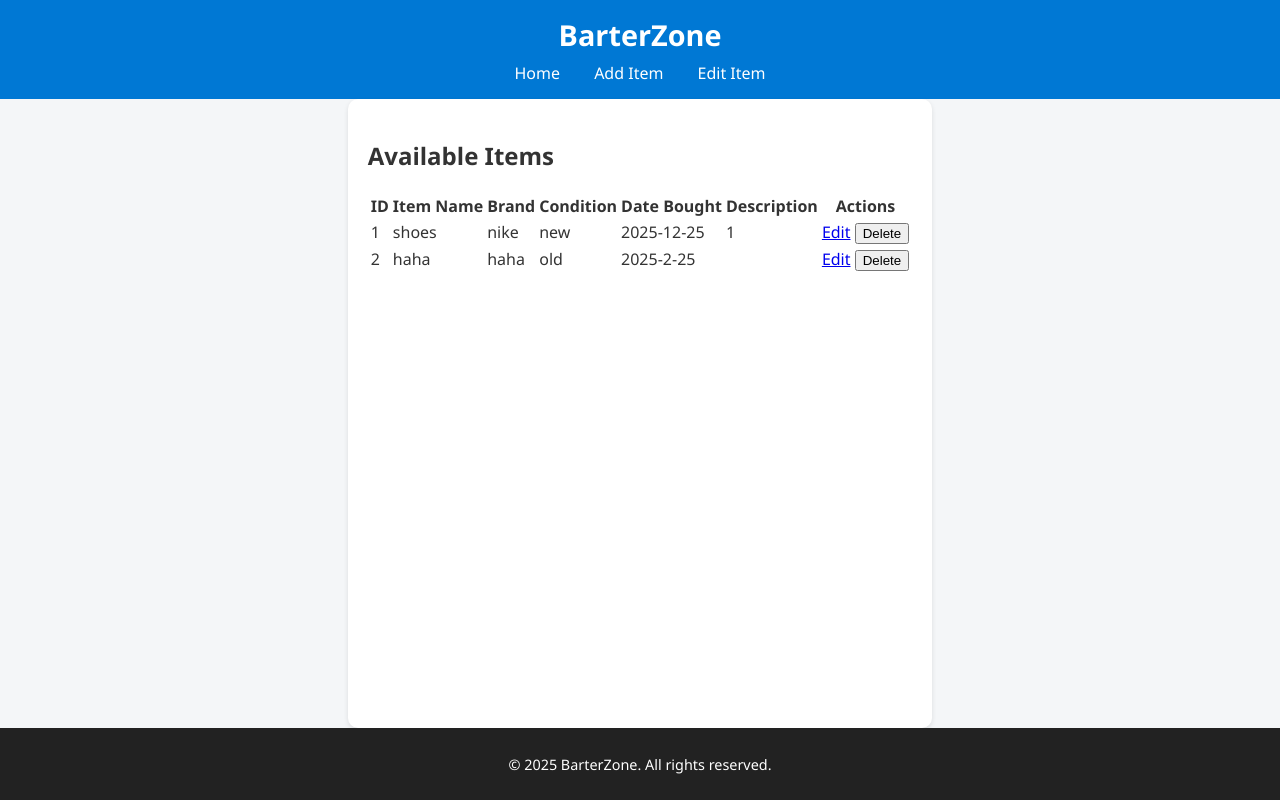
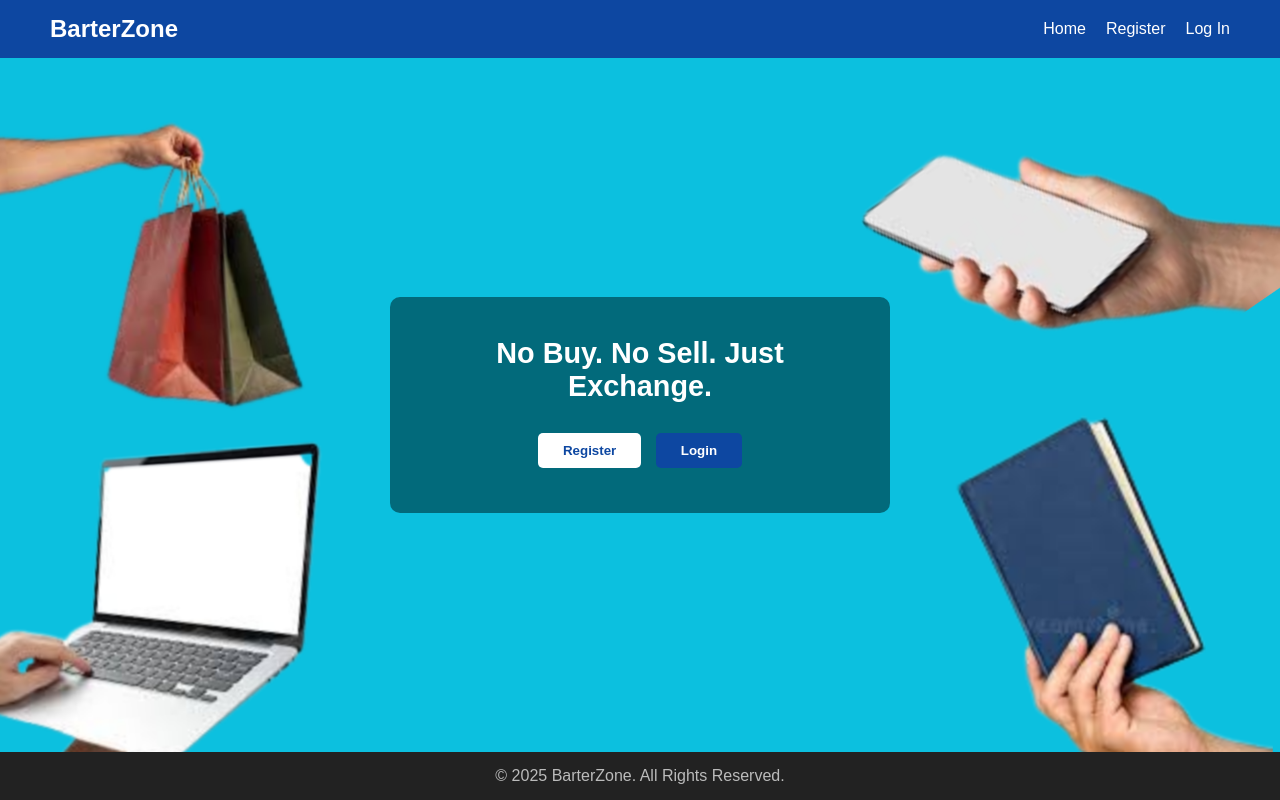
Before and after one commit to jaylord927/BarterZone-Webiste, a Flask app: page / in a window 1280 px wide. Run offline with Flask 3, Linux system fonts and the light colour scheme; data comes from the database, SQL or seed files in the repository; both versions use the stored data as it was after the commit.

Commit message:
homepage improved

```diff
--- a/app.py
+++ b/app.py
@@ -1,110 +1,71 @@
-# app.py
-from flask import Flask, render_template, request, redirect, url_for, flash
+from flask import Flask, render_template, request, redirect, url_for, flash, session
 import sqlite3
-from datetime import datetime
-
-DB = "barterzone.db"
 
 app = Flask(__name__)
-app.secret_key = "replace-with-a-random-secret"  # change in production
+app.secret_key = "your_secret_key_here"
 
-def get_db_connection():
-    conn = sqlite3.connect(DB)
-    conn.row_factory = sqlite3.Row
-    return conn
+# ✅ Create database automatically if not exist
+def init_db():
+    conn = sqlite3.connect('barterzone.db')
+    c = conn.cursor()
+    c.execute('''CREATE TABLE IF NOT EXISTS tbl_users (
+                    id INTEGER PRIMARY KEY AUTOINCREMENT,
+                    username TEXT UNIQUE NOT NULL,
+                    email TEXT NOT NULL,
+                    password TEXT NOT NULL,
+                    birthdate TEXT,
+                    location TEXT
+                )''')
+    conn.commit()
+    conn.close()
 
-@app.route("/")
+@app.route('/')
 def index():
-    conn = get_db_connection()
-    items = conn.execute("SELECT * FROM tbl_items ORDER BY item_id").fetchall()
-    conn.close()
-    return render_template("index.html", items=items)
+    return render_template('index.html', title="Home")
 
-@app.route("/add", methods=["GET", "POST"])
-def add_item():
-    if request.method == "POST":
-        name = request.form.get("item_Name", "").strip()
-        brand = request.form.get("item_Brand", "").strip()
-        condition = request.form.get("item_Condition", "").strip()
-        date_bought = request.form.get("item_Date", "").strip()
-        description = request.form.get("item_Description", "").strip()
+@app.route('/register', methods=['GET', 'POST'])
+def register():
+    if request.method == 'POST':
+        username = request.form['username']
+        email = request.form['email']
+        password = request.form['password']
+        birthdate = request.form['birthdate']
+        location = request.form['location']
 
-        if not name:
-            flash("Item Name is required.", "error")
-            return redirect(url_for("add_item"))
+        conn = sqlite3.connect('barterzone.db')
+        c = conn.cursor()
+        try:
+            c.execute("INSERT INTO tbl_users (username, email, password, birthdate, location) VALUES (?, ?, ?, ?, ?)",
+                      (username, email, password, birthdate, location))
+            conn.commit()
+            flash("Registration successful! You can now log in.", "success")
+            return redirect(url_for('login'))
+        except sqlite3.IntegrityError:
+            flash("Username already taken. Try another one.", "error")
+        conn.close()
+    return render_template('register.html', title="Register")
 
-        # optional: validate date format YYYY-MM-DD
-        if date_bought:
-            try:
-                datetime.strptime(date_bought, "%Y-%m-%d")
-            except ValueError:
-                flash("Date must be in YYYY-MM-DD format.", "error")
-                return redirect(url_for("add_item"))
+@app.route('/login', methods=['GET', 'POST'])
+def login():
+    if request.method == 'POST':
+        username = request.form['username']
+        password = request.form['password']
 
-        conn = get_db_connection()
-        conn.execute(
-            "INSERT INTO tbl_items (item_Name, item_Brand, item_Condition, item_Date, item_Description) VALUES (?, ?, ?, ?, ?)",
-            (name, brand, condition, date_bought, description),
-        )
-        conn.commit()
+        conn = sqlite3.connect('barterzone.db')
+        c = conn.cursor()
+        c.execute("SELECT * FROM tbl_users WHERE username=? AND password=?", (username, password))
+        user = c.fetchone()
         conn.close()
-        flash("✅ Item offer submitted successfully!", "success")
-        return redirect(url_for("index"))
 
-    return render_template("add_item.html")
+        if user:
+            session['username'] = user[1]
+            flash("Login successful!", "success")
+            return redirect(url_for('index'))
+        else:
+            flash("Invalid username or password", "error")
 
-@app.route("/edit/<int:item_id>", methods=["GET", "POST"])
-def edit_item(item_id):
-    conn = get_db_connection()
-    item = conn.execute("SELECT * FROM tbl_items WHERE item_id = ?", (item_id,)).fetchone()
-    if item is None:
-        conn.close()
-        flash("Item not found.", "error")
-        return redirect(url_for("index"))
+    return render_template('login.html', title="Login")
 
-    if request.method == "POST":
-        name = request.form.get("item_Name", "").strip()
-        brand = request.form.get("item_Brand", "").strip()
-        condition = request.form.get("item_Condition", "").strip()
-        date_bought = request.form.get("item_Date", "").strip()
-        description = request.form.get("item_Description", "").strip()
-
-        if not name:
-            flash("Item Name is required.", "error")
-            return redirect(url_for("edit_item", item_id=item_id))
-
-        if date_bought:
-            try:
-                datetime.strptime(date_bought, "%Y-%m-%d")
-            except ValueError:
-                flash("Date must be in YYYY-MM-DD format.", "error")
-                return redirect(url_for("edit_item", item_id=item_id))
-
-        conn.execute(
-            "UPDATE tbl_items SET item_Name = ?, item_Brand = ?, item_Condition = ?, item_Date = ?, item_Description = ? WHERE item_id = ?",
-            (name, brand, condition, date_bought, description, item_id),
-        )
-        conn.commit()
-        conn.close()
-        flash("✅ Item updated successfully!", "success")
-        return redirect(url_for("index"))
-
-    conn.close()
-    return render_template("edit_item.html", item=item)
-
-@app.route("/delete/<int:item_id>", methods=["POST"])
-def delete_item(item_id):
-    conn = get_db_connection()
-    cur = conn.execute("SELECT * FROM tbl_items WHERE item_id = ?", (item_id,))
-    item = cur.fetchone()
-    if item:
-        conn.execute("DELETE FROM tbl_items WHERE item_id = ?", (item_id,))
-        conn.commit()
-        flash("🗑 Item deleted successfully!", "success")
-    else:
-        flash("Item not found.", "error")
-    conn.close()
-    return redirect(url_for("index"))
-
-if __name__ == "__main__":
+if __name__ == '__main__':
+    init_db()
     app.run(debug=True)
--- a/static/style.css
+++ b/static/style.css
@@ -1,60 +1,242 @@
-/* --- General layout --- */
-body {
+/* ===== Reset Defaults ===== */
+* {
     margin: 0;
     padding: 0;
-    font-family: "Segoe UI", Arial, sans-serif;
-    background-color: #f4f6f8;
-    color: #333;
+    box-sizing: border-box;
+}
+
+/* ===== Global Styles ===== */
+body {
+    font-family: 'Poppins', sans-serif;
+    color: #fff;
     display: flex;
     flex-direction: column;
     min-height: 100vh;
+    margin: 0;
 }
 
-/* --- Header --- */
-header {
-    background-color: #0078d4;
+/* ===== Navbar ===== */
+.navbar {
+    background-color: #0d47a1;
+    display: flex;
+    justify-content: space-between;
+    align-items: center;
+    padding: 15px 50px;
+}
+
+.logo {
+    font-size: 1.5em;
+    font-weight: bold;
+}
+
+.nav-links {
+    list-style: none;
+    display: flex;
+    gap: 20px;
+}
+
+.nav-links a {
     color: white;
-    padding: 15px 0;
+    text-decoration: none;
+    font-weight: 500;
+    transition: opacity 0.3s;
+}
+
+.nav-links a:hover {
+    opacity: 0.8;
+}
+
+/* ===== Hero Section (Homepage) ===== */
+.hero-section {
+    background: url("/static/images/home.png") no-repeat center center/cover;
+    flex: 1;
+    display: flex;
+    justify-content: center;
+    align-items: center;
+    padding: 40px;
     text-align: center;
 }
 
-header h1 {
-    margin: 0;
-    font-size: 1.8em;
+.overlay {
+    background: rgba(0, 86, 99, 0.8);
+    padding: 40px;
+    border-radius: 10px;
+    max-width: 500px;
+    width: 100%;
 }
 
-nav {
-    margin-top: 8px;
+.overlay h1 {
+    font-size: 1.8rem;
+    margin-bottom: 25px;
+    color: #fff;
 }
 
-nav a {
-    color: white;
-    text-decoration: none;
-    margin: 0 15px;
-    font-weight: 500;
+/* ===== Search Box ===== */
+.search-box {
+    display: flex;
+    justify-content: center;
+    margin-bottom: 15px;
 }
 
-nav a:hover {
+.search-box input {
+    padding: 10px;
+    width: 70%;
+    border: none;
+    border-radius: 5px 0 0 5px;
+    outline: none;
+}
+
+.search-btn {
+    background-color: #ff8c00;
+    color: white;
+    border: none;
+    border-radius: 0 5px 5px 0;
+    padding: 10px 20px;
+    cursor: pointer;
+    font-weight: bold;
+    transition: opacity 0.3s;
+}
+
+.search-btn:hover {
+    opacity: 0.9;
+}
+
+/* ===== Choice Buttons ===== */
+.choice-buttons {
+    margin-bottom: 15px;
+}
+
+.want,
+.give {
+    border: none;
+    border-radius: 25px;
+    padding: 10px 20px;
+    margin: 5px;
+    font-weight: bold;
+    cursor: pointer;
+    color: white;
+}
+
+.want {
+    background-color: #e91e63;
+}
+
+.give {
+    background-color: #546e7a;
+}
+
+/* ===== Auth Buttons (Homepage) ===== */
+.auth-buttons button {
+    border: none;
+    border-radius: 5px;
+    padding: 10px 25px;
+    margin: 5px;
+    font-weight: bold;
+    cursor: pointer;
+    transition: 0.3s;
+}
+
+.register {
+    background-color: white;
+    color: #0d47a1;
+    border: 2px solid #0d47a1;
+}
+
+.login {
+    background-color: #0d47a1;
+    color: white;
+}
+
+.register:hover,
+.login:hover {
+    opacity: 0.9;
+}
+
+/* ===== Footer ===== */
+footer {
+    background-color: #222;
+    color: #bbb;
+    text-align: center;
+    padding: 15px 0;
+    margin-top: auto;
+}
+
+/* ===== Auth Pages (Login & Register) ===== */
+.auth-container {
+    background: white;
+    max-width: 400px;
+    margin: 100px auto;
+    padding: 30px;
+    border-radius: 12px;
+    box-shadow: 0 2px 10px rgba(0, 0, 0, 0.1);
+    text-align: center;
+    color: #333;
+}
+
+.auth-container h2 {
+    color: #0d47a1;
+    margin-bottom: 20px;
+}
+
+.auth-container input {
+    width: 90%;
+    padding: 10px;
+    margin: 8px 0;
+    border: 1px solid #ccc;
+    border-radius: 6px;
+    font-size: 1rem;
+}
+
+.auth-container .btn-primary {
+    width: 95%;
+    background-color: #0d47a1;
+    color: white;
+    border: none;
+    padding: 10px;
+    border-radius: 6px;
+    cursor: pointer;
+    font-weight: bold;
+    transition: 0.3s;
+}
+
+.auth-container .btn-primary:hover {
+    background-color: #1565c0;
+}
+
+.alt-link {
+    color: #555;
+    margin-top: 15px;
+    font-size: 0.9rem;
+}
+
+.alt-link a {
+    color: #0d47a1;
+    text-decoration: none;
+}
+
+.alt-link a:hover {
     text-decoration: underline;
 }
 
-/* --- Main content --- */
-main {
-    flex: 1;
-    padding: 20px;
-    max-width: 800px;
-    margin: 0 auto;
-    background: white;
-    box-shadow: 0 2px 5px rgba(0, 0, 0, 0.1);
-    border-radius: 10px;
+/* ===== Responsive Design ===== */
+@media (max-width: 768px) {
+    .navbar {
+        flex-direction: column;
+        text-align: center;
+        gap: 10px;
+    }
+
+    .overlay {
+        max-width: 90%;
+        padding: 25px;
+    }
+
+    .overlay h1 {
+        font-size: 1.4rem;
+    }
+
+    .auth-container {
+        margin: 60px 20px;
+        padding: 20px;
+    }
 }
-
-/* --- Footer (always at bottom) --- */
-footer {
-    background-color: #222;
-    color: white;
-    text-align: center;
-    padding: 12px 0;
-    font-size: 0.9em;
-    margin-top: auto;
-}
--- a/templates/base.html
+++ b/templates/base.html
@@ -3,25 +3,25 @@
 <head>
     <meta charset="UTF-8">
     <meta name="viewport" content="width=device-width, initial-scale=1.0">
-    <title>BarterZone</title>
+    <title>{{ title if title else "BarterZone" }}</title>
     <link rel="stylesheet" href="{{ url_for('static', filename='style.css') }}">
 </head>
 <body>
 <header>
-        <h1>BarterZone</h1>
-        <nav>
-            <a href="/">Home</a>
-            <a href="/add">Add Item</a>
-            <a href="/edit">Edit Item</a>
+    <nav class="navbar">
+        <div class="logo">BarterZone</div>
+        <ul class="nav-links">
+            <li><a href="{{ url_for('index') }}">Home</a></li>
+            <li><a href="{{ url_for('register') }}">Register</a></li>
+            <li><a href="{{ url_for('login') }}">Log In</a></li>
+        </ul>
     </nav>
 </header>
 
-    <main>
 {% block content %}{% endblock %}
-    </main>
 
 <footer>
-        <p>&copy; 2025 BarterZone. All rights reserved.</p>
+    <p>© 2025 BarterZone. All Rights Reserved.</p>
 </footer>
 </body>
 </html>
--- a/templates/index.html
+++ b/templates/index.html
@@ -1,41 +1,12 @@
-<!-- templates/index.html -->
 {% extends "base.html" %}
 {% block content %}
-<h2>Available Items</h2>
-
-{% if items %}
-  <table class="items-table">
-    <thead>
-      <tr>
-        <th>ID</th>
-        <th>Item Name</th>
-        <th>Brand</th>
-        <th>Condition</th>
-        <th>Date Bought</th>
-        <th>Description</th>
-        <th>Actions</th>
-      </tr>
-    </thead>
-    <tbody>
-      {% for it in items %}
-        <tr>
-          <td>{{ it['item_id'] }}</td>
-          <td>{{ it['item_Name'] }}</td>
-          <td>{{ it['item_Brand'] }}</td>
-          <td>{{ it['item_Condition'] }}</td>
-          <td>{{ it['item_Date'] }}</td>
-          <td>{{ it['item_Description'] }}</td>
-          <td>
-            <a class="btn" href="{{ url_for('edit_item', item_id=it['item_id']) }}">Edit</a>
-            <form method="post" action="{{ url_for('delete_item', item_id=it['item_id']) }}" style="display:inline" onsubmit="return confirm('Delete this item?');">
-              <button class="btn btn-danger" type="submit">Delete</button>
-            </form>
-          </td>
-        </tr>
-      {% endfor %}
-    </tbody>
-  </table>
-{% else %}
-  <p>No items yet. <a href="{{ url_for('add_item') }}">Offer an item</a>.</p>
-{% endif %}
+<section class="hero-section">
+    <div class="overlay">
+        <h1>No Buy. No Sell. Just Exchange.</h1>
+        <div class="auth-buttons">
+            <a href="{{ url_for('register') }}"><button class="register">Register</button></a>
+            <a href="{{ url_for('login') }}"><button class="login">Login</button></a>
+        </div>
+    </div>
+</section>
 {% endblock %}
```
Also changed, not shown: templates/home.html (added, +14 -0 lines), templates/login.html (added, +11 -0 lines), templates/register.html (added, +14 -0 lines), barterzone.db, database.db (added), static/images/home.png (added). Lines whose indentation alone changed are shown as unchanged.
